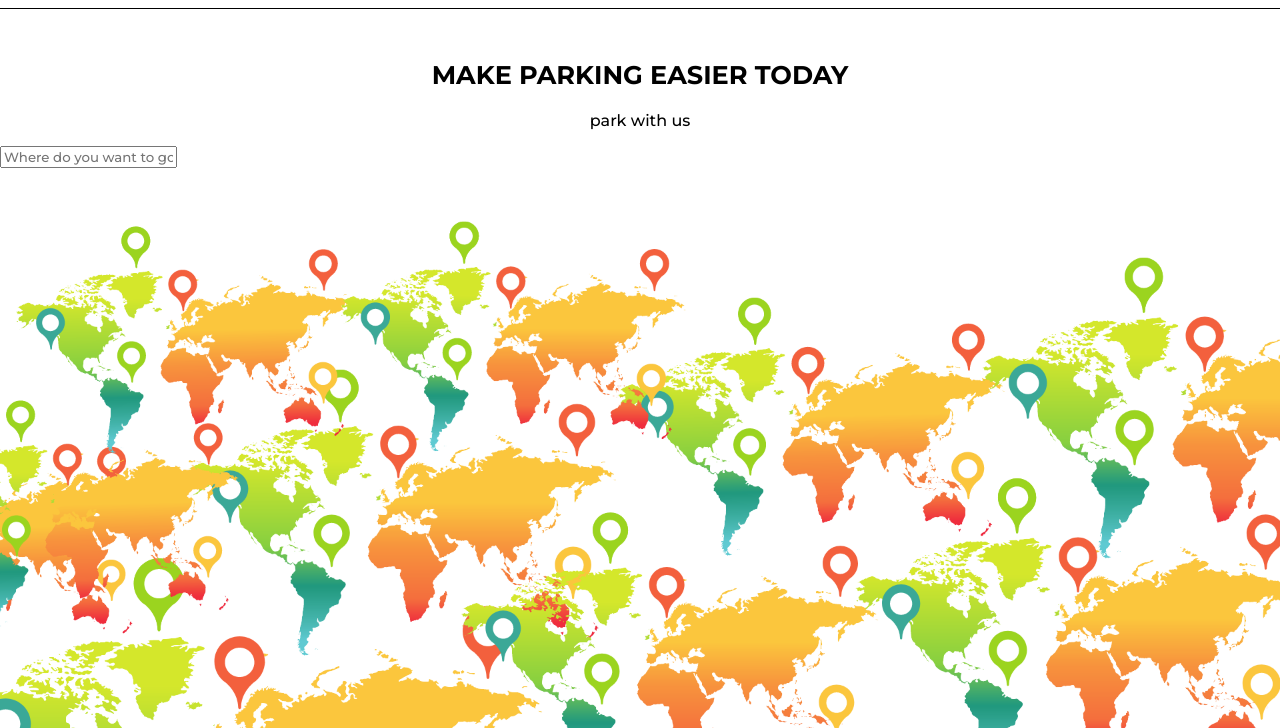
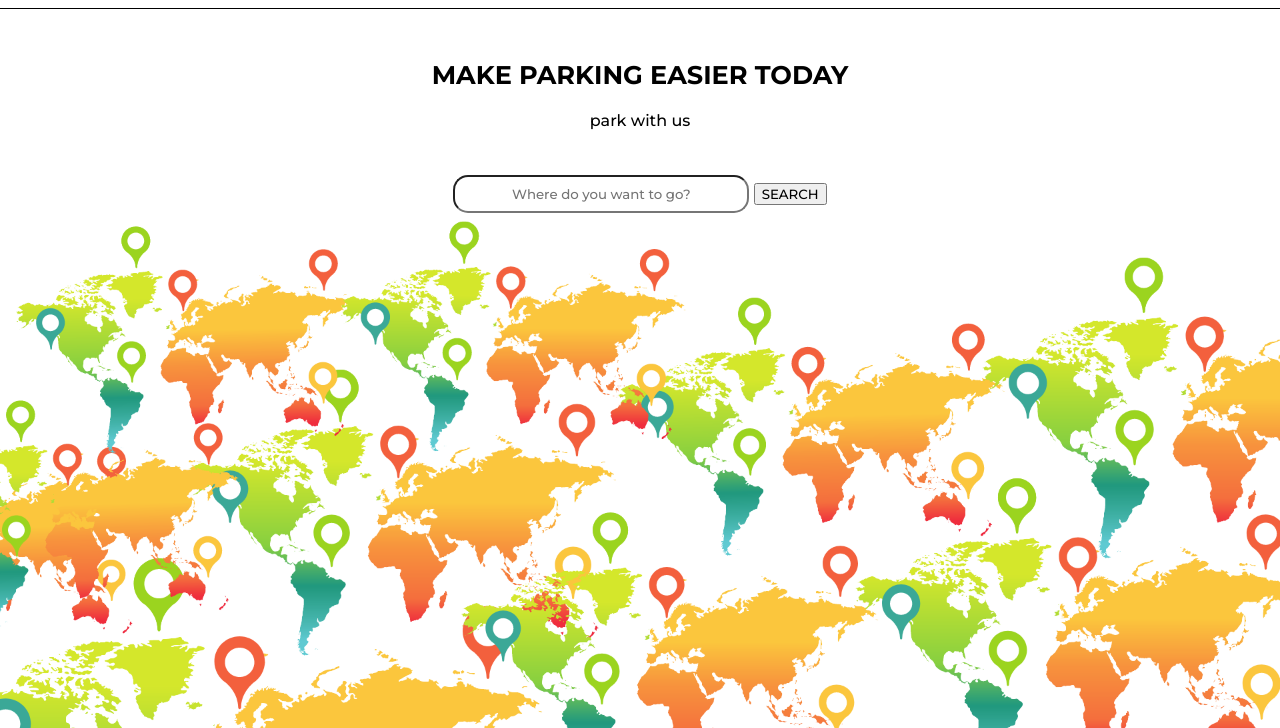
Before and after one commit to onanuviie/AUTOLOT, a plain HTML site: page index.html in a window 1280 px wide. Shown: the part 72-800 px from the top of the page. Drawn offline with Linux system fonts and the light colour scheme.

Commit message:
initial design

```diff
--- a/index.html
+++ b/index.html
@@ -33,6 +33,7 @@
         <div class="park-search">
             <form action="">
                 <input type="text" placeholder="Where do you want to go?">
+                <button>SEARCH</button>
             </form>
         </div>
       </section>
--- a/styles.css
+++ b/styles.css
@@ -113,3 +113,17 @@ ul {
 .intro>p {
     text-align: center;
 }
+
+.park-search {
+    margin-top: 45px;
+    display: flex;
+    justify-content: center;
+}
+
+input {
+    width: 18rem;
+    border-radius: 15px;
+    outline: none;
+    height: 2rem;
+    text-align: center;
+}
```
